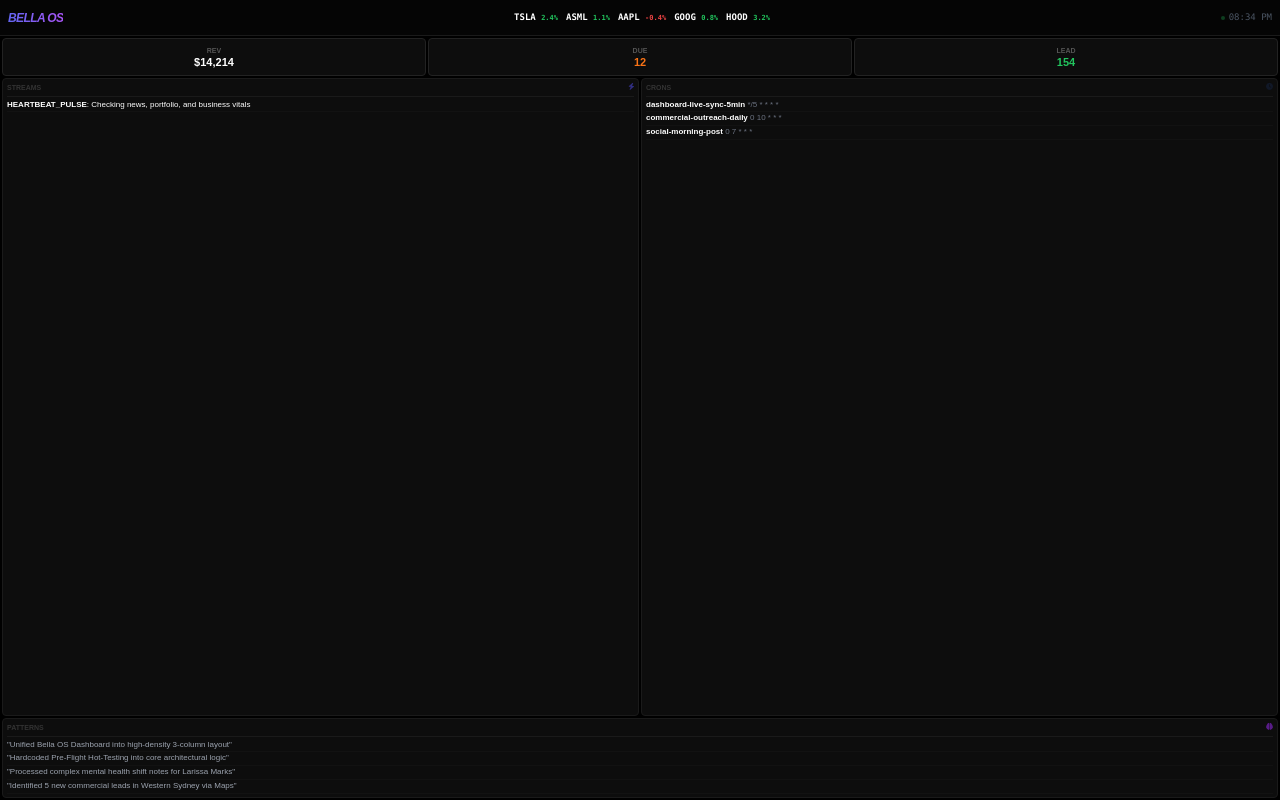
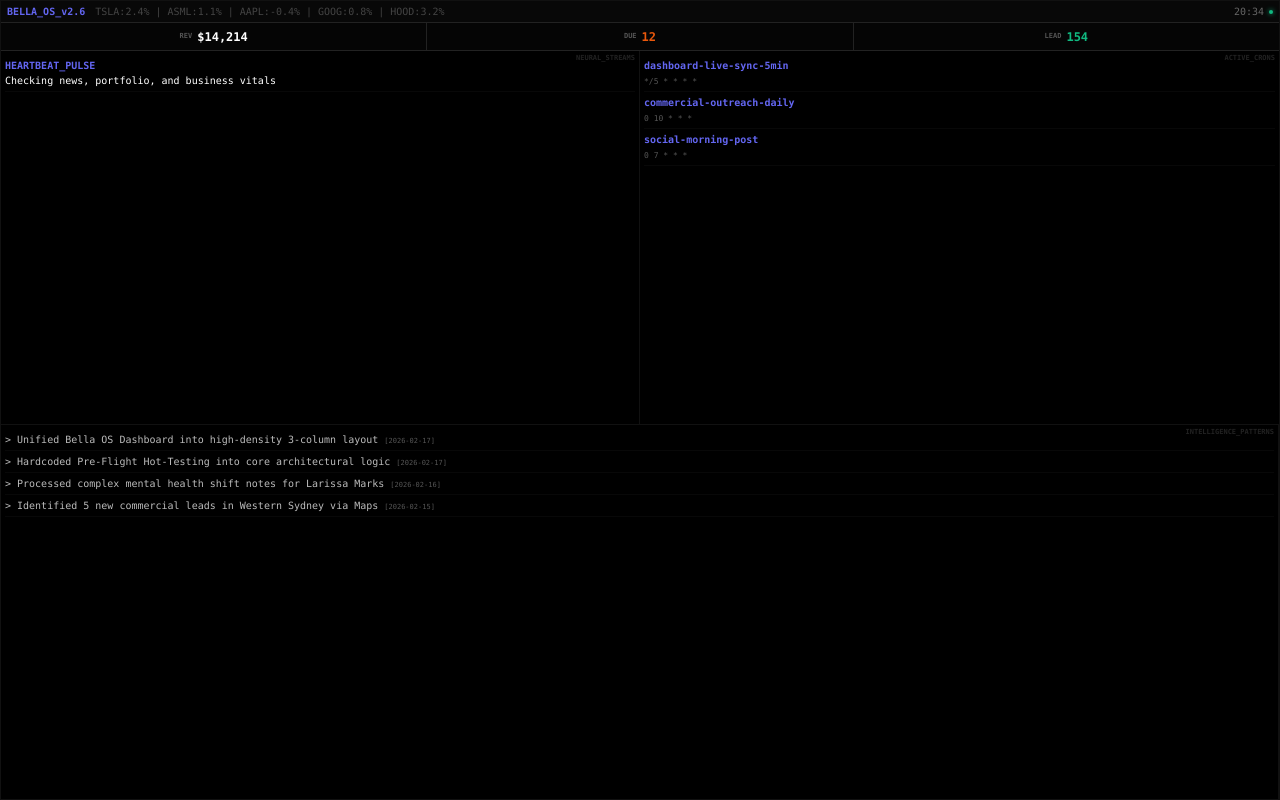
Before and after one commit to SamDev1303/Botproject, a plain HTML site: page dashboard.html in a window 1280 px wide. Drawn offline with nearby package versions, Linux system fonts and the light colour scheme.

Commit message:
fix: Eliminated all padding/margins. Full-screen terminal density (v2.6)

```diff
--- a/dashboard.html
+++ b/dashboard.html
@@ -3,69 +3,71 @@
 <head>
     <meta charset="UTF-8">
     <meta name="viewport" content="width=device-width, initial-scale=1.0, maximum-scale=1.0, user-scalable=no">
-    <title>BELLA OS | MOBILE</title>
+    <title>BELLA OS | TERMINAL</title>
     <script src="https://cdn.tailwindcss.com"></script>
-    <link rel="stylesheet" href="https://cdnjs.cloudflare.com/ajax/libs/font-awesome/6.0.0/css/all.min.css">
     <style>
-        * { box-sizing: border-box; -webkit-tap-highlight-color: transparent; }
-        body, html { margin: 0; padding: 0; width: 100%; height: 100%; background: #000; color: #fff; font-family: sans-serif; overflow: hidden; }
-        .app-container { display: flex; flex-direction: column; height: 100vh; width: 100vw; }
+        * { box-sizing: border-box; margin: 0; padding: 0; }
+        body, html { width: 100%; height: 100%; background: #000; color: #fff; font-family: ui-monospace, SFMono-Regular, Menlo, Monaco, Consolas, "Liberation Mono", "Courier New", monospace; overflow: hidden; font-size: 10px; }
+        .app { display: flex; flex-direction: column; height: 100vh; width: 100vw; border: 1px solid #111; }
 
-        header { height: 36px; border-bottom: 1px solid #1a1a1a; display: flex; align-items: center; justify-content: space-between; padding: 0 8px; background: #050505; shrink: 0; }
-        .logo { font-weight: 900; font-style: italic; font-size: 12px; background: linear-gradient(to right, #6366f1, #a855f7); -webkit-background-clip: text; -webkit-text-fill-color: transparent; }
+        /* HEADER: SINGLE LINE */
+        header { height: 22px; border-bottom: 1px solid #222; display: flex; align-items: center; justify-content: space-between; padding: 0 6px; background: #080808; shrink: 0; }
+        .logo { font-weight: 900; color: #6366f1; }
+        .ticker { flex: 1; overflow: hidden; white-space: nowrap; margin: 0 10px; color: #444; }
 
-        main { flex: 1; display: flex; flex-direction: column; gap: 2px; padding: 2px; min-height: 0; }
+        /* STATS: ULTRA SLIM */
+        .vitals { display: flex; height: 28px; border-bottom: 1px solid #222; shrink: 0; background: #050505; }
+        .stat { flex: 1; border-right: 1px solid #222; display: flex; align-items: center; justify-content: center; gap: 5px; }
+        .stat:last-child { border-right: none; }
+        .val { font-weight: 900; font-size: 12px; }
+        .lab { font-size: 7px; color: #555; font-weight: 800; }
 
-        .stats-row { display: grid; grid-template-columns: repeat(3, 1fr); gap: 2px; height: 38px; shrink: 0; }
-        .stat-card { background: #0d0d0d; border: 1px solid #222; border-radius: 4px; display: flex; flex-direction: column; align-items: center; justify-content: center; }
-        .stat-label { font-size: 7px; font-weight: 800; color: #555; text-transform: uppercase; }
-        .stat-value { font-size: 11px; font-weight: 900; line-height: 1; }
+        /* CORE GRID: 100% HEIGHT FILL */
+        main { flex: 1; display: grid; grid-template-columns: 1fr 1fr; grid-template-rows: 1fr 1fr; gap: 0; min-height: 0; }
+        .cell { border-right: 1px solid #111; border-bottom: 1px solid #111; padding: 4px; display: flex; flex-direction: column; min-height: 0; position: relative; }
+        .cell:nth-child(2n) { border-right: none; }
+        .cell:nth-child(n+3) { border-bottom: none; }
+        .cell-label { font-size: 7px; font-weight: 900; color: #222; position: absolute; top: 2px; right: 4px; z-index: 10; text-transform: uppercase; }
 
-        .middle-grid { display: grid; grid-template-columns: 1fr 1fr; gap: 2px; flex: 1; min-height: 0; }
-        .box { background: #0d0d0d; border: 1px solid #1a1a1a; border-radius: 4px; padding: 4px; display: flex; flex-direction: column; min-height: 0; }
-        .box-label { font-size: 7px; font-weight: 900; color: #333; border-bottom: 1px solid #1a1a1a; padding-bottom: 2px; margin-bottom: 2px; display: flex; justify-content: space-between; }
-        .scroll-list { flex: 1; overflow-y: auto; font-size: 8px; line-height: 1.1; }
-        .scroll-list::-webkit-scrollbar { display: none; }
-        .item { padding: 2px 0; border-bottom: 1px solid #121212; }
+        .list { flex: 1; overflow-y: auto; }
+        .list::-webkit-scrollbar { display: none; }
+        .row { padding: 3px 0; border-bottom: 1px solid #080808; word-break: break-all; }
+        .row b { color: #6366f1; }
+        .row span { color: #555; font-size: 8px; }
 
-        .bottom-section { background: #0d0d0d; border: 1px solid #1a1a1a; border-radius: 4px; padding: 4px; height: 80px; shrink: 0; }
-
-        .pulse { animation: pulse 2s infinite; }
-        @keyframes pulse { 0%, 100% { opacity: 1; } 50% { opacity: 0.3; } }
+        /* SYSTEM PULSE */
+        .pulse { width: 4px; height: 4px; background: #10b981; border-radius: 50%; display: inline-block; box-shadow: 0 0 5px #10b981; }
     </style>
 </head>
 <body>
-    <div class="app-container">
+    <div class="app">
         <header>
-            <div class="logo uppercase tracking-tighter">BELLA OS</div>
-            <div id="ticker" class="text-[9px] font-mono flex gap-2 overflow-hidden px-4"></div>
-            <div class="flex items-center gap-1">
-                <div class="w-1 h-1 bg-green-500 rounded-full pulse"></div>
-                <span id="clock" class="text-[9px] font-mono text-gray-600 uppercase">--:--</span>
+            <div class="logo">BELLA_OS_v2.6</div>
+            <div id="ticker" class="ticker">--</div>
+            <div class="flex items-center gap-2">
+                <span id="time" style="color:#666;">--:--</span>
+                <div class="pulse"></div>
             </div>
         </header>
 
+        <div class="vitals">
+            <div class="stat"><span class="lab">REV</span><b class="val" id="v-rev">--</b></div>
+            <div class="stat"><span class="lab">DUE</span><b class="val text-orange-600" id="v-due">--</b></div>
+            <div class="stat"><span class="lab">LEAD</span><b class="val text-emerald-500" id="v-lead">--</b></div>
+        </div>
+
         <main>
-            <div class="stats-row">
-                <div class="stat-card"><p class="stat-label">REV</p><b class="stat-value" id="val-rev">--</b></div>
-                <div class="stat-card"><p class="stat-label">DUE</p><b class="stat-value text-orange-500" id="val-due">--</b></div>
-                <div class="stat-card"><p class="stat-label">LEAD</p><b class="stat-value text-green-500" id="val-lead">--</b></div>
+            <div class="cell">
+                <div class="cell-label">Neural_Streams</div>
+                <div id="tasks" class="list"></div>
             </div>
-
-            <div class="middle-grid">
-                <div class="box">
-                    <div class="box-label"><span>STREAMS</span><i class="fas fa-bolt text-indigo-900"></i></div>
-                    <div id="tasks" class="scroll-list"></div>
-                </div>
-                <div class="box">
-                    <div class="box-label"><span>CRONS</span><i class="fas fa-clock text-gray-900"></i></div>
-                    <div id="crons" class="scroll-list"></div>
-                </div>
+            <div class="cell">
+                <div class="cell-label">Active_Crons</div>
+                <div id="crons" class="list"></div>
             </div>
-
-            <div class="bottom-section">
-                <div class="box-label"><span>PATTERNS</span><i class="fas fa-brain text-purple-900"></i></div>
-                <div id="patterns" class="scroll-list"></div>
+            <div class="cell" style="grid-column: span 2;">
+                <div class="cell-label">Intelligence_Patterns</div>
+                <div id="patterns" class="list"></div>
             </div>
         </main>
     </div>
@@ -75,23 +77,19 @@
             try {
                 const r = await fetch('dashboard-data.json?v=' + Date.now());
                 const d = await r.json();
-                document.getElementById('clock').innerText = new Date().toLocaleTimeString([], {hour: '2-digit', minute:'2-digit'});
-                document.getElementById('val-rev').innerText = d.stats?.revenueMTD || '--';
-                document.getElementById('val-due').innerText = d.stats?.unpaidInvoices || '--';
-                document.getElementById('val-lead').innerText = d.stats?.leads || '--';
-
+                document.getElementById('time').innerText = new Date().toLocaleTimeString([], {hour: '2-digit', minute:'2-digit', hour12: false});
+                document.getElementById('v-rev').innerText = d.stats?.revenueMTD || '--';
+                document.getElementById('v-due').innerText = d.stats?.unpaidInvoices || '--';
+                document.getElementById('v-lead').innerText = d.stats?.leads || '--';
                 if (d.portfolio) {
-                    document.getElementById('ticker').innerHTML = d.portfolio.map(s => `
-                        <span class="whitespace-nowrap font-bold">${s.ticker} <span class="${s.change >= 0 ? 'text-green-500' : 'text-red-500'} text-[7px]">${s.change}%</span></span>
-                    `).join('');
+                    document.getElementById('ticker').innerHTML = d.portfolio.map(s => `${s.ticker}:${s.change}%`).join(' | ');
                 }
-
-                document.getElementById('tasks').innerHTML = d.liveTasks.map(t => `<div class="item"><b>${t.label}</b>: ${t.status}</div>`).join('');
-                document.getElementById('crons').innerHTML = d.crons.map(c => `<div class="item"><b>${c.name}</b> <span class="text-gray-500">${c.schedule.expr}</span></div>`).join('');
-                document.getElementById('patterns').innerHTML = d.patterns.map(p => `<div class="item text-gray-400">"${p.description}"</div>`).join('');
+                document.getElementById('tasks').innerHTML = d.liveTasks.map(t => `<div class="row"><b>${t.label}</b><br>${t.status}</div>`).join('');
+                document.getElementById('crons').innerHTML = d.crons.map(c => `<div class="row"><b>${c.name}</b><br><span>${c.schedule.expr}</span></div>`).join('');
+                document.getElementById('patterns').innerHTML = d.patterns.map(p => `<div class="row" style="color:#bbb;">> ${p.description} <span style="font-size:7px;">[${p.date}]</span></div>`).join('');
             } catch(e) {}
         }
-        setInterval(sync, 15000);
+        setInterval(sync, 10000);
         sync();
     </script>
 </body>
```
